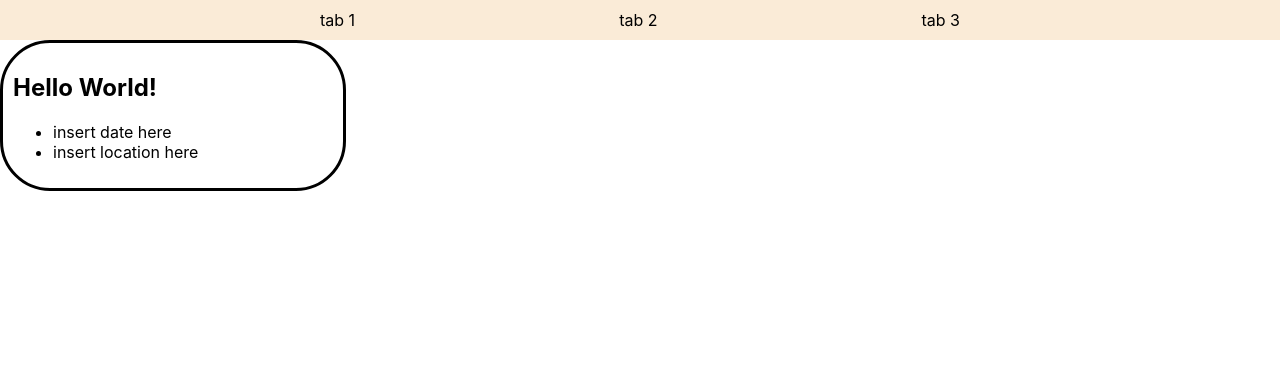
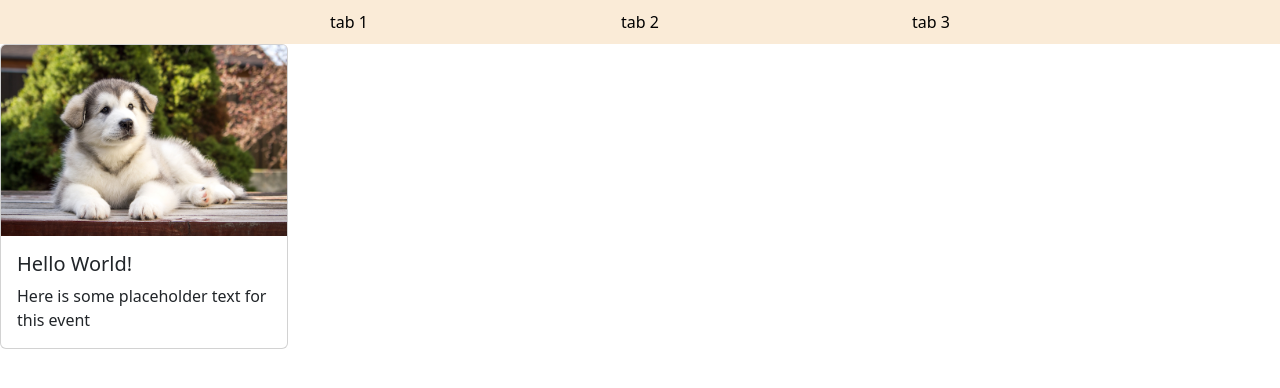
Before and after one commit to jaahnavib30/RateUCI-frontend, a React (Create React App) app in the folder rateuci-frontend/: page /home in a window 1280 px wide. Shown: the top 388 px of the page. Built offline with nearby package versions, Linux system fonts and the light colour scheme.

Commit message:
switch to react-bootstrap

```diff
--- a/rateuci-frontend/package.json
+++ b/rateuci-frontend/package.json
@@ -6,7 +6,9 @@
     "@testing-library/jest-dom": "^5.16.5",
     "@testing-library/react": "^13.4.0",
     "@testing-library/user-event": "^13.5.0",
+    "bootstrap": "^5.2.3",
     "react": "^18.2.0",
+    "react-bootstrap": "^2.7.4",
     "react-dom": "^18.2.0",
     "react-router-dom": "^6.11.2",
     "react-scripts": "5.0.1",
--- a/rateuci-frontend/src/components/card/card.css
+++ /dev/null
@@ -1,6 +0,0 @@
-.card-container {
-    border: solid;
-    border-radius: 50px;
-    width: 25%;
-    padding: 10px;
-}
--- a/rateuci-frontend/src/components/card/card.js
+++ /dev/null
@@ -1,14 +0,0 @@
-import "./card.css"
-
-function Card(props) {
-    return (
-        <div className='card-container'>
-            <h2>{props.event_name}</h2>
-            <ul>
-                <li>{props.event_date}</li>
-                <li>{props.event_location}</li>
-            </ul>
-        </div>);
-}
-
-export default Card;
--- /dev/null
+++ b/rateuci-frontend/src/components/event-card/event-card.js
@@ -0,0 +1,17 @@
+import "./event-card.css"
+import TestImg from "../../assets/pet.jpg"
+import Card from 'react-bootstrap/Card'
+
+function EventCard(props) {
+    return (
+        <Card style={{ width: '18rem' }}>
+        <Card.Img variant="top" src={TestImg} />
+        <Card.Body>
+          <Card.Title>{props.event_name}</Card.Title>
+          <Card.Text>Here is some placeholder text for this event</Card.Text>
+        </Card.Body>
+      </Card>
+    );
+}
+
+export default EventCard;
--- a/rateuci-frontend/src/index.js
+++ b/rateuci-frontend/src/index.js
@@ -2,6 +2,7 @@ import React from 'react';
 import ReactDOM from 'react-dom/client';
 import { BrowserRouter, Navigate, Routes, Route } from "react-router-dom";
 import './index.css';
+import 'bootstrap/dist/css/bootstrap.min.css';
 import Home from './pages/home/home'
 import reportWebVitals from './reportWebVitals';
 
--- a/rateuci-frontend/src/pages/home/home.js
+++ b/rateuci-frontend/src/pages/home/home.js
@@ -1,13 +1,11 @@
-import Card from '../../components/card/card.js'
+import EventCard from '../../components/event-card/event-card.js'
 import NavBar from '../../components/navbar/navbar.js';
 
 function Home() {
     return (
         <div>
             <NavBar />
-            <Card event_name='Hello World!'
-                  event_date='insert date here'
-                  event_location='insert location here'/>
+            <EventCard event_name='Hello World!'/>
         </div>);
 }
 
```
Also changed, not shown: rateuci-frontend/src/assets/pet.jpg (added), rateuci-frontend/src/components/event-card/event-card.css (added), 1 other file (tests, documents, lock files or other folders).
